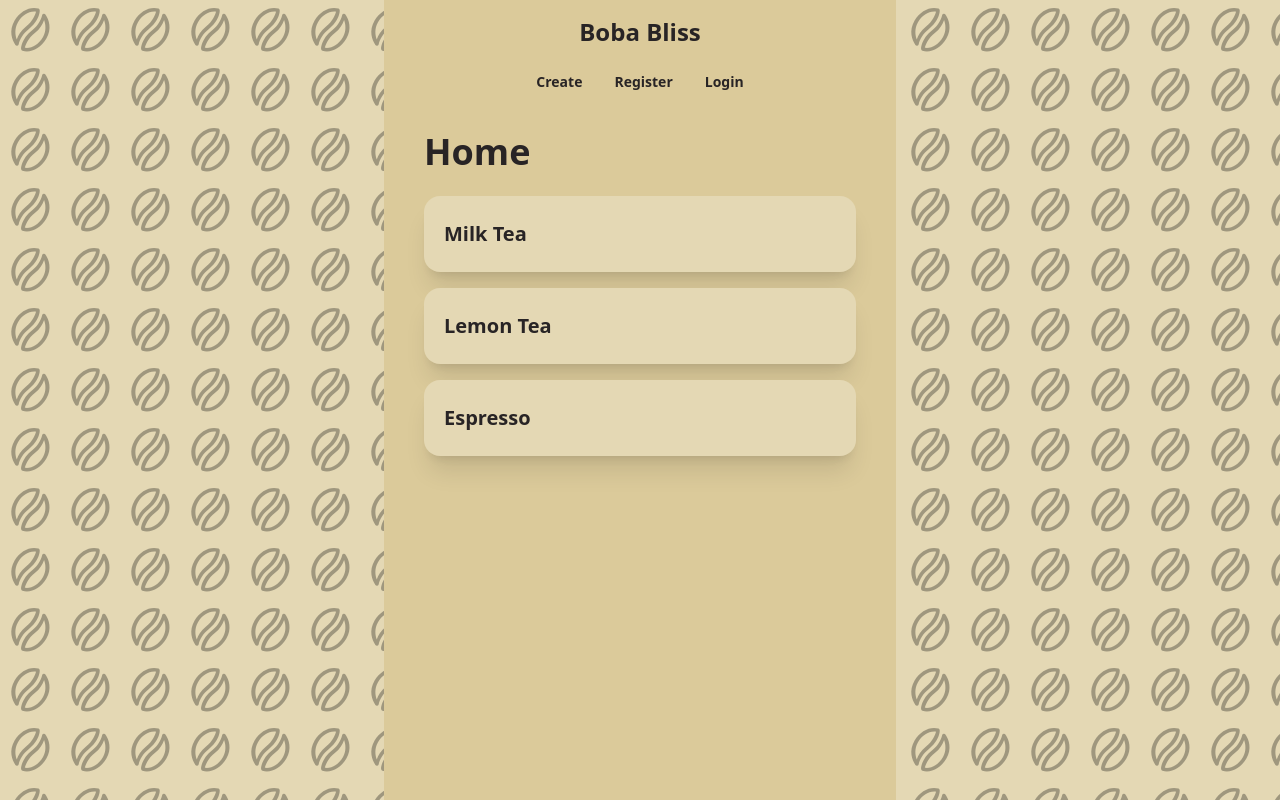
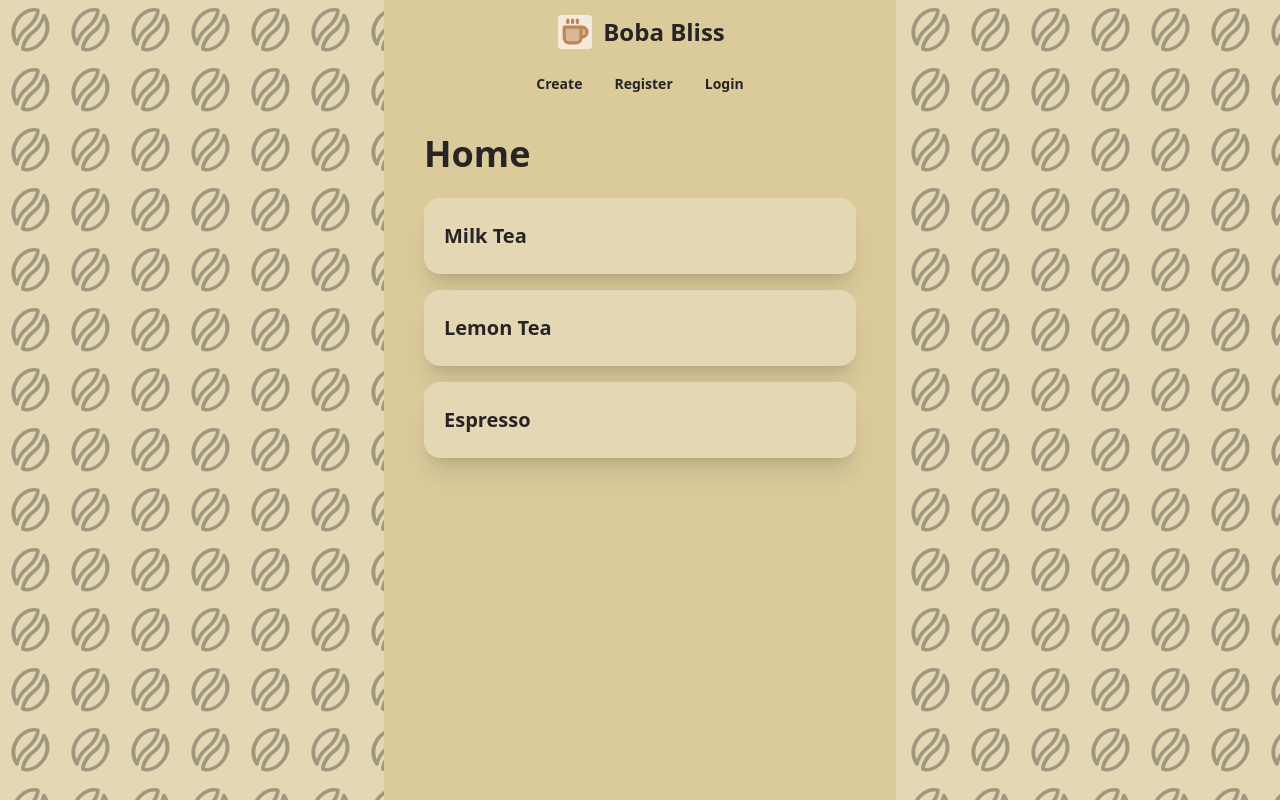
Before and after one commit to leanghok120/Fullstack-Auth, a React (Create React App) app in the folder client/: page / in a window 1280 px wide. Built offline with nearby package versions, Linux system fonts and the light colour scheme.

Commit message:
Add logo

```diff
--- a/client/src/components/Header.jsx
+++ b/client/src/components/Header.jsx
@@ -6,6 +6,7 @@
     <header className="flex flex-col justify-center items-center bg-base-300">
       <div className="flex-1">
         <Link className="btn btn-ghost text-2xl font-black" to={"/"}>
+          <img src="/logo.svg" className="w-10" />
           Boba Bliss
         </Link>
       </div>
```
Also changed, not shown: client/public/logo.svg (added), 1 other file (tests, documents, lock files or other folders).
